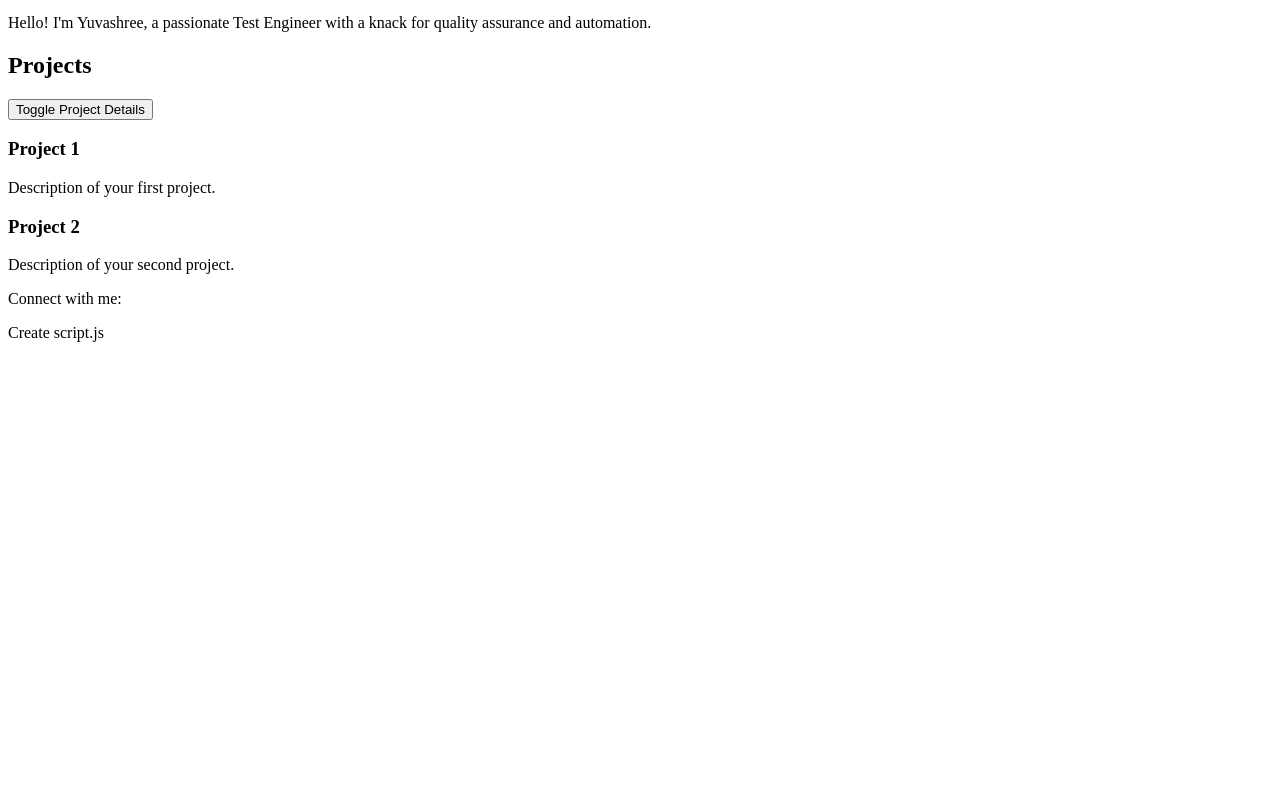
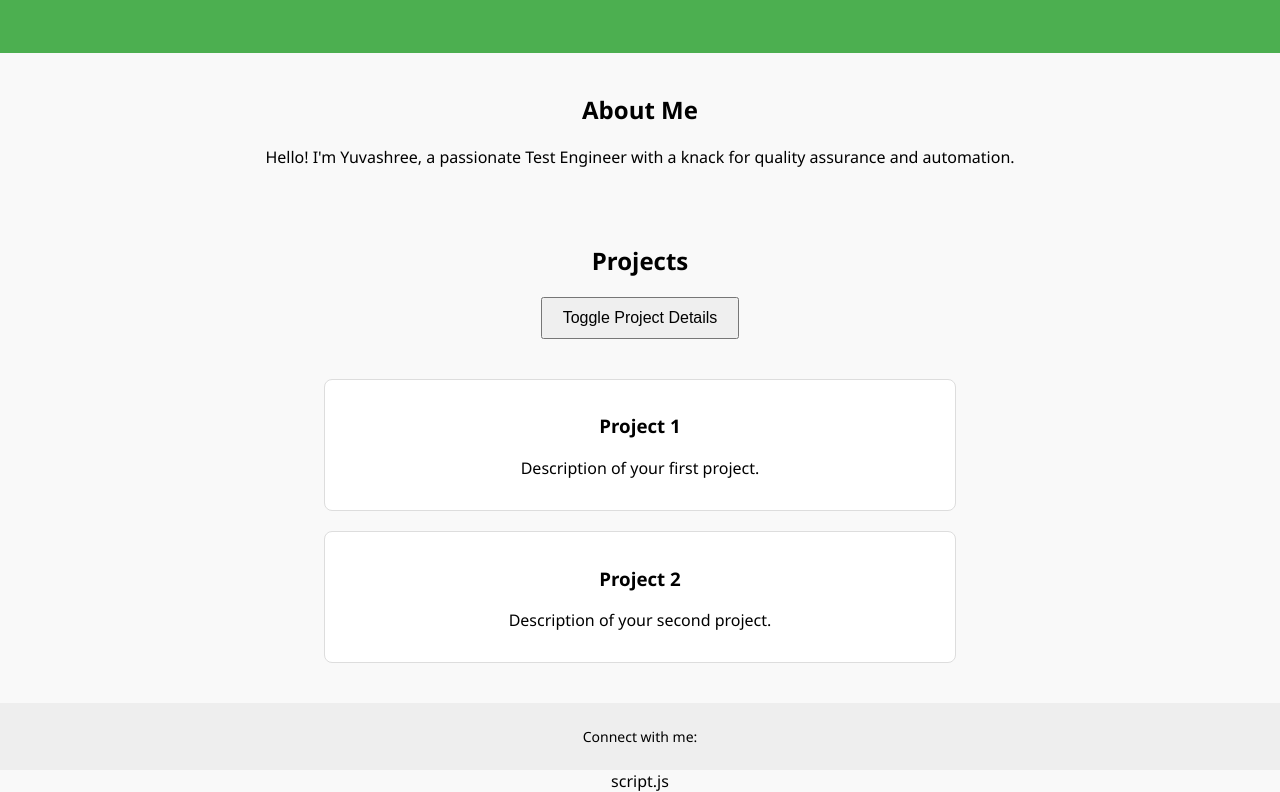
Before and after one commit to Yuvashree16/Sample-Portfolio, a plain HTML site: page index.html in a window 1280 px wide. Shown: the part 151-943 px from the top of the page. Before the commit the page ends 800 px from the top, so only its background shows below. Drawn offline with Linux system fonts and the light colour scheme.

Commit message:
Update index.html

```diff
--- a/index.html
+++ b/index.html
@@ -4,7 +4,7 @@
 <head>
     <meta charset="UTF-8">
     <title>Yuvashree K - Portfolio</title>
-    <link rel="stylesheet" href="Create style.css">
+    <link rel="stylesheet" href="style.css">
 </head>
 <body>
     <header>
@@ -35,6 +35,6 @@
     <footer>
         <p>Connect with me: <a hrefyuvashree@example.comyuvashree@example.com</a></p>
     </footer>
-    Create script.js</script>
+    script.js</script>
 </body>
 </html>
```
